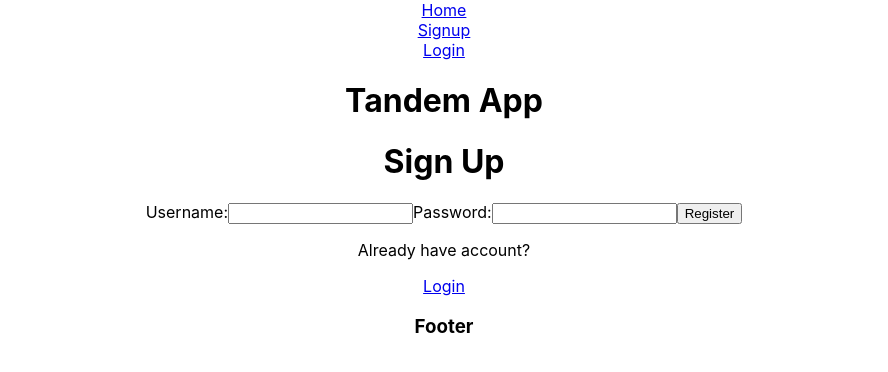
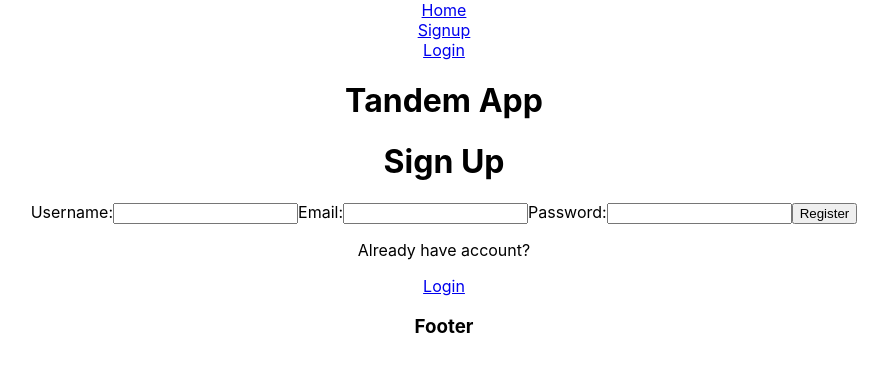
Before and after one commit to Dorrrn/mern-app-client, a React (Create React App) app: page /signup in a window 1280 px wide. Shown: the top 372 px of the page, without its empty margins (196-1084 px from the left). Built offline with nearby package versions, Linux system fonts and the light colour scheme; no server answers.

Commit message:
signup: email, username, pw &- login: email, pw

```diff
--- a/src/Pages/LoginPage.js
+++ b/src/Pages/LoginPage.js
@@ -4,7 +4,7 @@ import { Link, useNavigate } from "react-router-dom";
 import { AuthContext } from "../context/auth.context";
 
 function LoginPage(props) {
-  const [username, setUsername] = useState("");
+  const [email, setEmail] = useState("");
   const [password, setPassword] = useState("");
   const [errorMessage, setErrorMessage] = useState(undefined);
 
@@ -12,14 +12,14 @@ function LoginPage(props) {
 
   const { storeToken, authenticateUser } = useContext(AuthContext); //extract storeToken from AuthContext
 
-  const handleUsername = (e) => setUsername(e.target.value);
+  const handleEmail = (e) => setEmail(e.target.value);
   const handlePassword = (e) => setPassword(e.target.value);
 
   const handleLoginSubmit = (e) => {
     e.preventDefault();
 
     const userDetails = {
-      username,
+      email,
       password,
     };
 
@@ -45,13 +45,13 @@ function LoginPage(props) {
 
       <form onSubmit={handleLoginSubmit}>
         <label>
-          Username:
+          E-Mail:
           <input
             type="text"
-            name="username"
+            name="email"
             required={true}
-            value={username}
-            onChange={handleUsername}
+            value={email}
+            onChange={handleEmail}
           />
         </label>
 
--- a/src/Pages/SignupPage.js
+++ b/src/Pages/SignupPage.js
@@ -4,6 +4,7 @@ import axios from "axios";
 
 function SignupPage(props) {
   const [username, setUsername] = useState("");
+  const [email, setEmail] = useState("");
   const [password, setPassword] = useState("");
 
   const [errorMessage, setErrorMessage] = useState(undefined);
@@ -11,6 +12,7 @@ function SignupPage(props) {
   const navigate = useNavigate();
 
   const handleUsername = (e) => setUsername(e.target.value);
+  const handleEmail = (e) => setEmail(e.target.value);
   const handlePassword = (e) => setPassword(e.target.value);
 
   const handleSignupSubmit = (e) => {
@@ -18,6 +20,7 @@ function SignupPage(props) {
 
     const userDetails = {
       username,
+      email,
       password,
     };
 
@@ -51,6 +54,16 @@ function SignupPage(props) {
         </label>
 
         <label>
+          Email:
+          <input
+            type="text"
+            name="email"
+            value={email}
+            onChange={handleEmail}
+          />
+        </label>
+
+        <label>
           Password:
           <input
             type="password"
```
